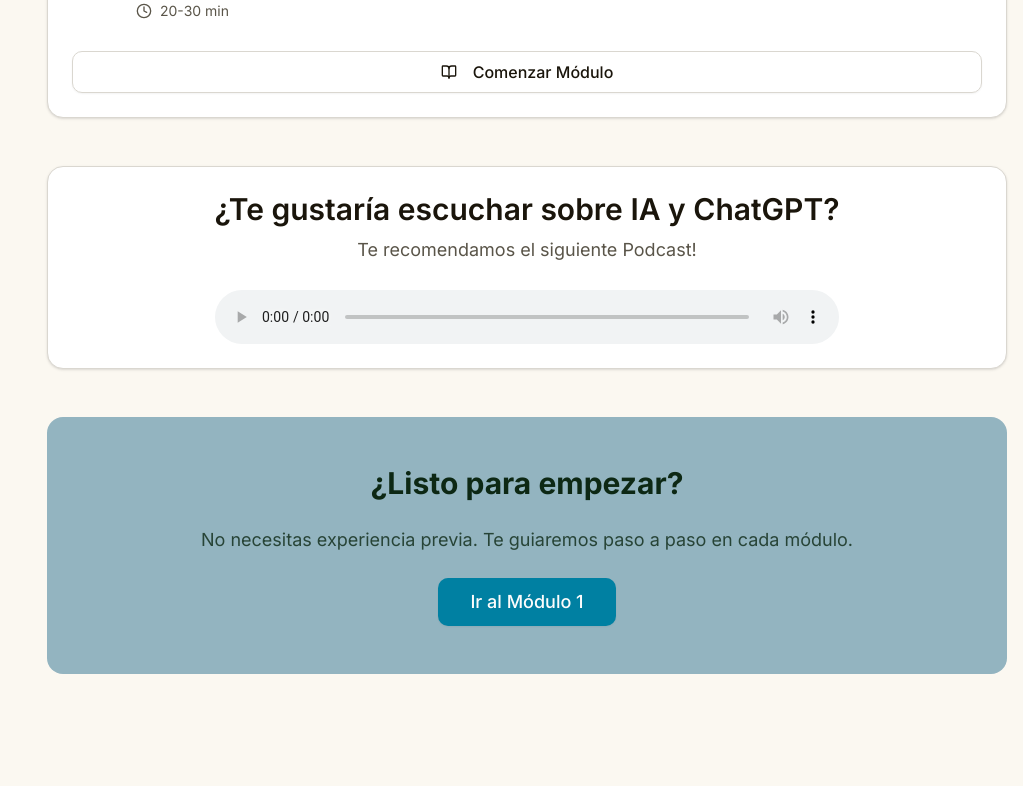
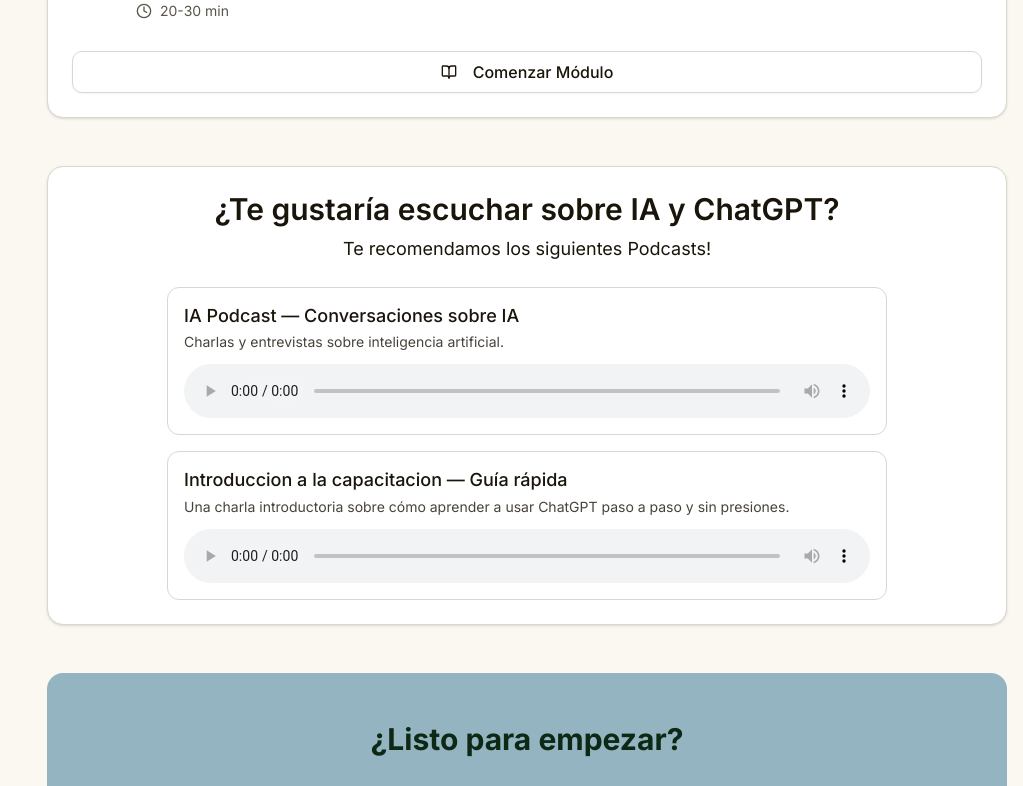
Before and after one commit to JuanCheli/capacitacion-chatgpt-grupo6, a Next.js app: page / in a window 1280 px wide. Shown: the part 1962-2748 px from the top of the page, without its empty margins (257-1280 px from the left). Before the commit the page ends 2684 px from the top, so only its background shows below. Built offline with nearby package versions, Linux system fonts and the light colour scheme.

Commit message:
new podcast added

```diff
--- a/components/podcast-player.tsx
+++ b/components/podcast-player.tsx
@@ -2,35 +2,93 @@
 
 import { useEffect, useRef } from "react";
 
+type Podcast = {
+  id: string;
+  title: string;
+  description?: string;
+  src: string;
+};
+
 export default function PodcastPlayer() {
-  const audioRef = useRef<HTMLAudioElement>(null);
+  const podcasts: Podcast[] = [
+    {
+      id: "ia-podcast",
+      title: "IA Podcast — Conversaciones sobre IA",
+      description: "Charlas y entrevistas sobre inteligencia artificial.",
+      src: "/IA-podcast.mp3",
+    },
+    {
+      id: "introduccion-podcast",
+      title: "Introduccion a la capacitacion — Guía rápida",
+      description:
+        "Una charla introductoria sobre cómo aprender a usar ChatGPT paso a paso y sin presiones.",
+      src: "/introduccion-podcast.mp3",
+    },
+  ];
+
+  // refs para cada elemento audio (para poder pausarlos entre sí)
+  const audioRefs = useRef<(HTMLAudioElement | null)[]>([]);
 
   useEffect(() => {
-    console.log("Audio ready:", audioRef.current);
+    // solo para debug
+    console.log("Audio elements:", audioRefs.current);
   }, []);
 
+  const handlePlay = (index: number) => {
+    // Pausa todos los demás audios cuando se reproduce uno
+    audioRefs.current.forEach((audioEl, i) => {
+      if (i !== index && audioEl && !audioEl.paused) {
+        audioEl.pause();
+      }
+    });
+  };
+
   return (
-    <section className="space-y-4 md:space-y-6">
-      <div className="bg-card text-card-foreground flex flex-col gap-4 md:gap-6 rounded-xl border py-4 md:py-6 shadow-sm">
-        <div className="text-center px-4 md:px-6">
-          <h2 className="text-xl sm:text-2xl lg:text-3xl font-semibold leading-tight">
+    <section className="space-y-6">
+      <div className="bg-card text-card-foreground flex flex-col gap-6 rounded-xl border py-6 shadow-sm">
+        <div className="text-center px-6">
+          <h2 className="text-2xl lg:text-3xl font-semibold">
             ¿Te gustaría escuchar sobre IA y ChatGPT?
           </h2>
-          <p className="text-base sm:text-lg pt-2 text-muted-foreground">
-            Te recomendamos el siguiente Podcast!
-          </p>
+          <p className="text-lg pt-2">Te recomendamos los siguientes Podcasts!</p>
         </div>
-        <div className="w-full max-w-2xl mx-auto px-4 md:px-6">
+
+        <div className="max-w-3xl mx-auto px-6 w-full space-y-4">
+          {podcasts.map((p, index) => (
+            <article
+              key={p.id}
+              className="bg-white/5 p-4 rounded-lg border flex flex-col gap-3"
+              aria-labelledby={`${p.id}-title`}
+            >
+              <div className="flex items-center justify-between gap-4">
+                <div>
+                  <h3
+                    id={`${p.id}-title`}
+                    className="text-lg font-medium leading-snug"
+                  >
+                    {p.title}
+                  </h3>
+                  {p.description && (
+                    <p className="text-sm opacity-80 mt-1">{p.description}</p>
+                  )}
+                </div>
+              </div>
+
+              <div>
                 <audio
-            ref={audioRef}
+                  ref={(el) => (audioRefs.current[index] = el)}
                   controls
                   preload="metadata"
-            className="w-full h-12 sm:h-14"
-            style={{ maxWidth: '100%' }}
+                  className="w-full"
+                  onPlay={() => handlePlay(index)}
+                  aria-label={`${p.title} reproductor de audio`}
                 >
-            <source src="/IA-podcast.mp3" type="audio/mpeg" />
+                  <source src={p.src} type="audio/mpeg" />
                   Tu navegador no soporta el elemento de audio.
                 </audio>
+              </div>
+            </article>
+          ))}
         </div>
       </div>
     </section>
```
Also changed, not shown: 2 other files (tests, documents, lock files or other folders). Lines whose indentation alone changed are shown as unchanged.
